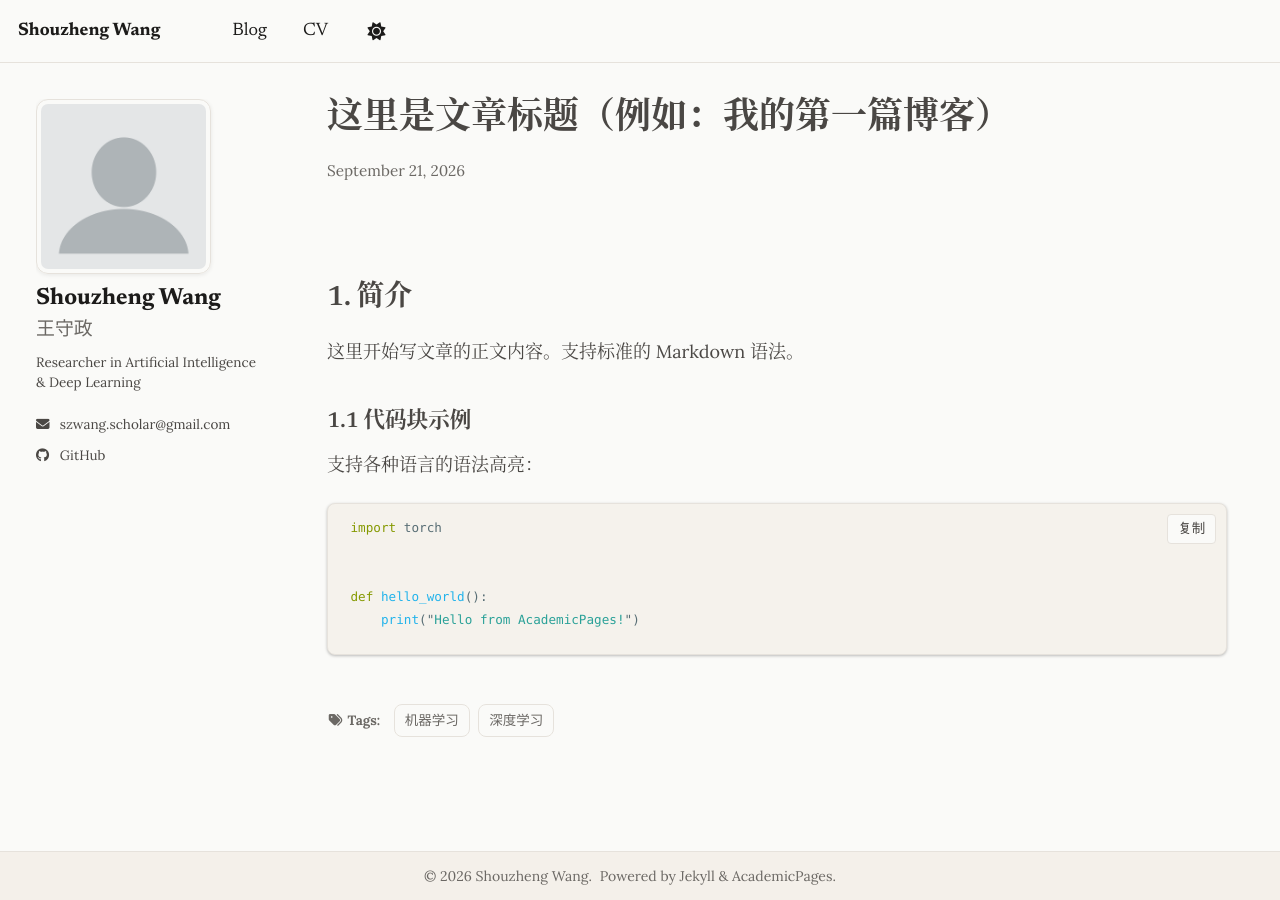
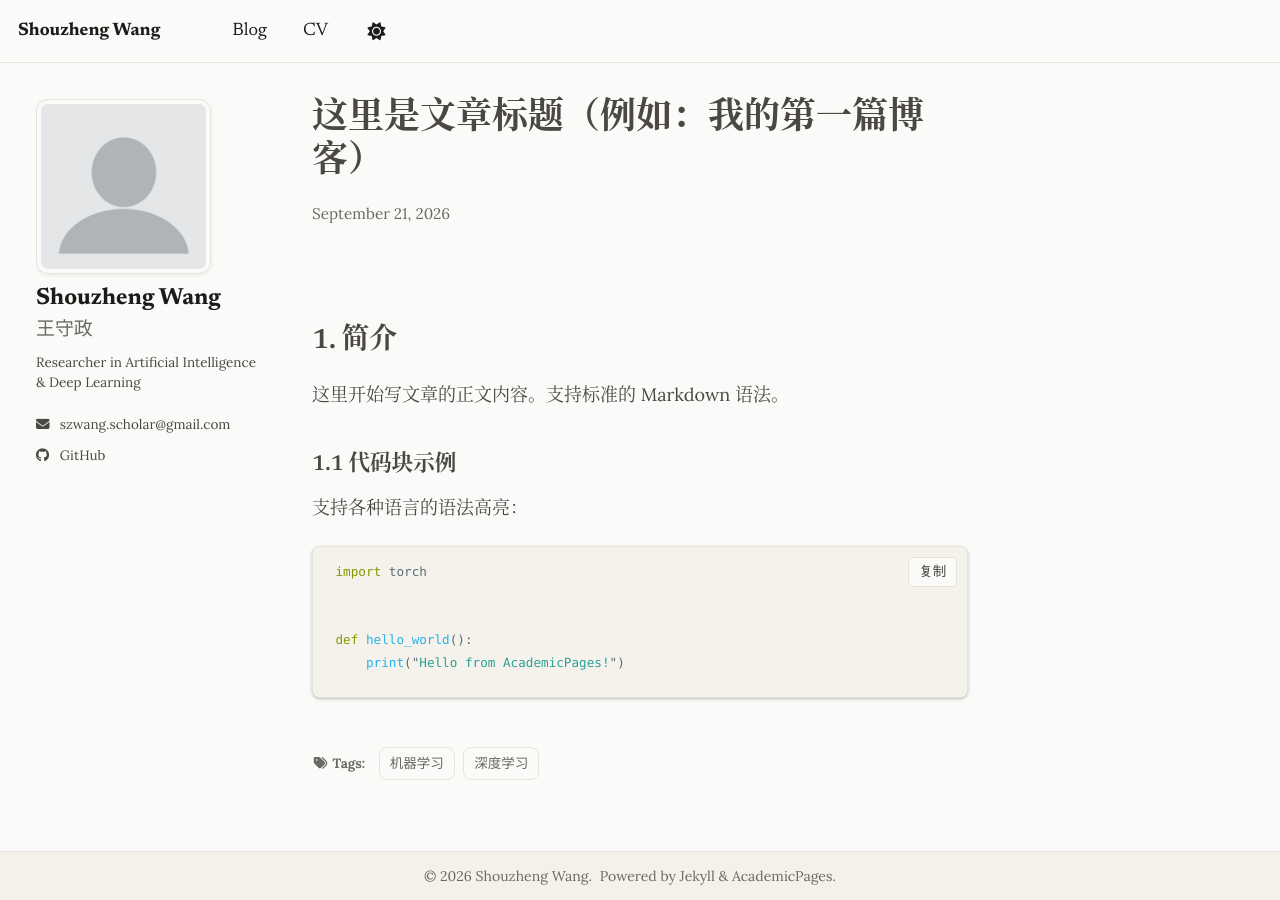
Before and after one commit to ShouZhengAI/ShouZhengAI.github.io, a Jekyll site: the page built from _posts/2026-09-21-my-first-post.md, in a window 1280 px wide. Built offline with Jekyll 4.4.1, drawn with Linux system fonts in a browser that asks for light colours; some web fonts are replaced; a style sheet for code colours, icons or effects is not loaded.

Commit message:
Update _page.scss

```diff
--- a/_sass/layout/_page.scss
+++ b/_sass/layout/_page.scss
@@ -30,6 +30,23 @@
   &.main--post {
     @include breakpoint($large) {
       max-width: 1600px;
+    }
+
+    @include breakpoint($x-large) {
+      display: grid;
+      grid-template-columns: minmax(220px, 240px) minmax(0, 760px) minmax(220px, 240px);
+      gap: 2rem;
+      justify-content: center;
+
+      > .sidebar,
+      > .page--post,
+      > .sidebar__right {
+        min-width: 0;
+      }
+
+      > .sidebar__right.sticky {
+        width: auto;
+      }
     }
   }
 }
@@ -132,7 +149,7 @@
 
 /* Keep blog posts at a comfortable reading width without changing other pages. */
 .page--post {
-  max-width: 900px;
+  max-width: 760px;
   margin-left: auto;
   margin-right: auto;
   font-family: 'Lora', 'Noto Serif SC', 'Noto Serif CJK SC', 'Source Han Serif SC', 'Songti SC', 'STSong', 'SimSun', serif;
```
